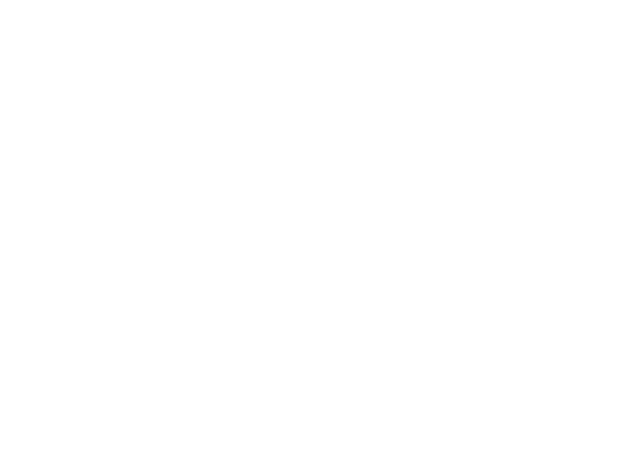
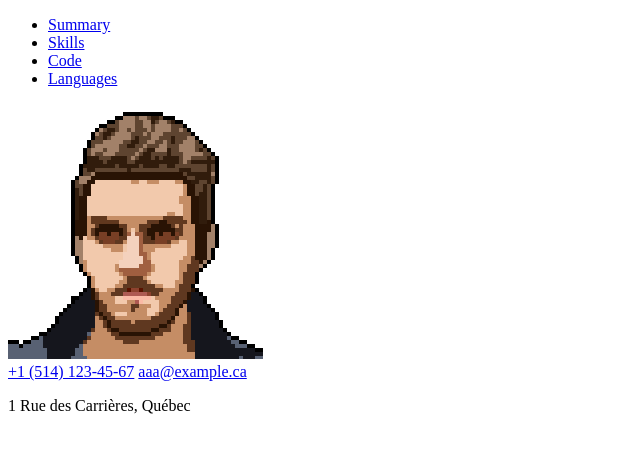
Before and after one commit to jesuisartorius/rsschool-cv, a plain HTML site: page index.html in a window 1280 px wide. Shown: the whole page, without its empty margins (0-640 px from the left). Drawn offline with Linux system fonts and the light colour scheme.

Commit message:
feat: nav section html

```diff
--- a/index.html
+++ b/index.html
@@ -1,9 +1,39 @@
 <!DOCTYPE html>
 <html lang="en">
   <head>
-    <meta charset="UTF-8">
-    <meta name="viewport" content="width=device-width, initial-scale=1.0">
-    <title>Document</title>
+    <meta charset="UTF-8" />
+    <meta name="viewport" content="width=device-width, initial-scale=1.0" />
+    <title>CV#3</title>
+    <link rel="stylesheet" href="style.css" />
   </head>
-  <body></body>
+  <body>
+    <header class="header">
+      <nav class="header_nav">
+        <ul class="header__links-list">
+          <li class="header__links-list-item">
+            <a href="#" class="header__link">Summary</a>
+          </li>
+          <li class="header__links-list-item">
+            <a href="#" class="header__link">Skills</a>
+          </li>
+          <li class="header__links-list-item">
+            <a href="#" class="header__link">Code</a>
+          </li>
+          <li class="header__links-list-item">
+            <a href="#" class="header__link">Languages</a>
+          </li>
+        </ul>
+        <div class="header__logo">
+          <a href="#" class="header__logo-img">
+            <img src="./assets/img/logo.png" alt="Logo" />
+          </a>
+        </div>
+        <address class="address header__address">
+          <a href="tel:+15141234567">+1 (514) 123-45-67</a>
+          <a href="mailto:aaa@example.ca ">aaa@example.ca</a>
+          <p>1 Rue des Carrières, Québec</p>
+        </address>
+      </nav>
+    </header>
+  </body>
 </html>
```
Also changed, not shown: assets/img/logo.png (added).
